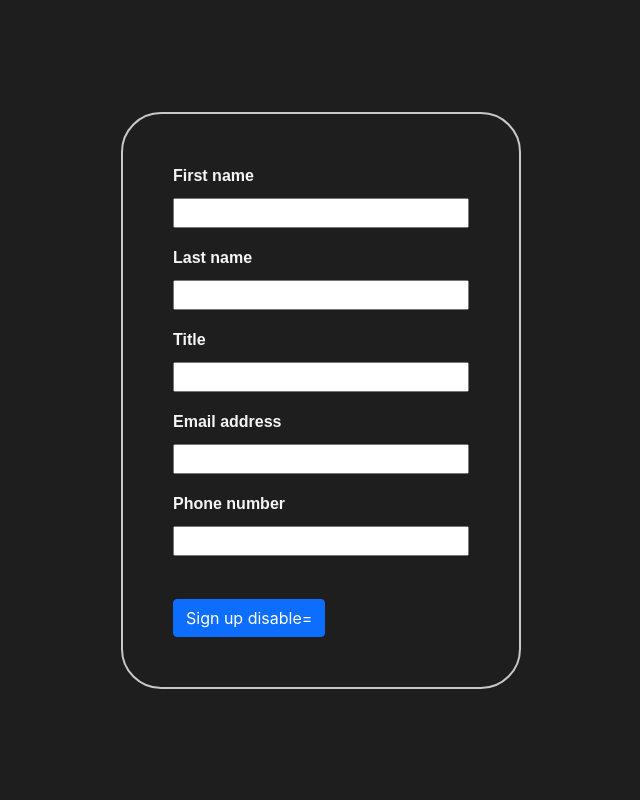
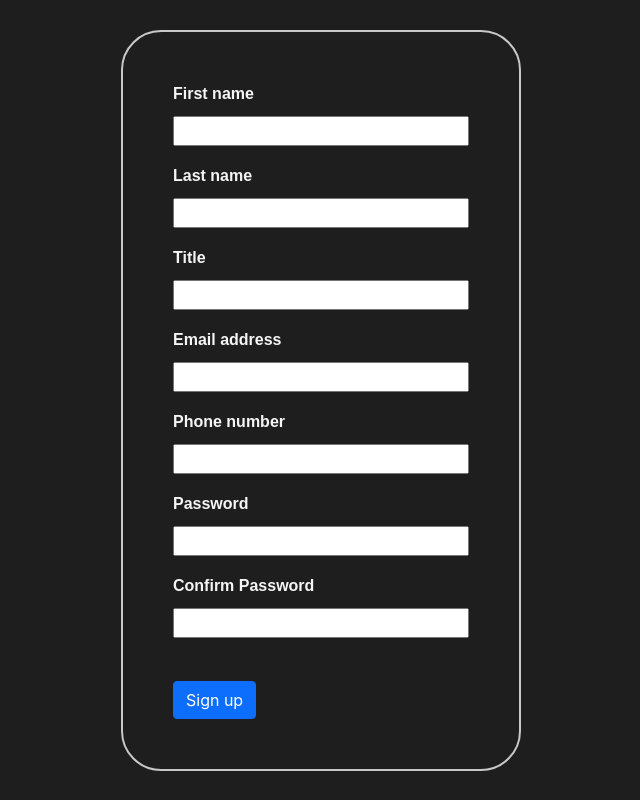
Before and after one commit to Nesmith-Charlesii/mass_notification_fe, a React (Create React App) app: page /register in a window 1280 px wide. Shown: the whole page, without its empty margins (319-959 px from the left). Built offline with nearby package versions, Linux system fonts and the light colour scheme.

Commit message:
added password and confirm password fields

```diff
--- a/src/pages/sign_in/components/register/registration.js
+++ b/src/pages/sign_in/components/register/registration.js
@@ -29,67 +29,87 @@ const Registration = () => {
             <div className={classes.formContainer}>
                 <form className={classes.form} onSubmit={handleSubmit}>
                     <div className='form-group'>
-                        <label for="firstName">First name</label>
+                        <label htmlFor="firstName">First name</label>
                         <input
                         className='form-control-md'
                         type="text"
                         value={formInput["first_name"]}
                         onChange={(e) => setFormInput(e.target.value)}
-                        style={{paddingLeft: "3px"}}
+                        style={{paddingLeft: "4px"}}
                         required
                         />
                     </div>
 
                     <div className='form-group'>
-                        <label for="lastName">Last name</label>
+                        <label htmlFor="lastName">Last name</label>
                         <input
                         className='form-control-md'
                         type="text"
                         value={formInput["last_name"]}
                         onChange={(e) => setFormInput(e.target.value)}
-                        style={{paddingLeft: "3px"}}
+                        style={{paddingLeft: "4px"}}
                         required
                         />
                     </div>
 
                     <div className='form-group'>
-                        <label for="title">Title</label>
+                        <label htmlFor="title">Title</label>
                         <input
                         className='form-control-md'
                         type="text"
                         value={formInput["title"]}
                         onChange={(e) => setFormInput(e.target.value)}
-                        style={{paddingLeft: "3px"}}
+                        style={{paddingLeft: "4px"}}
                         />
                     </div>
 
                     <div className='form-group'>
-                        <label for="email">Email address</label>
+                        <label htmlFor="email">Email address</label>
                         <input
                         className='form-control-md'
                         type="email"
                         value={formInput["email"]}
                         onChange={(e) => setFormInput(e.target.value)}
-                        style={{paddingLeft: "3px"}}
-                        required
+                        style={{paddingLeft: "4px"}}
+                        required = "yo"
                         />
                     </div>
 
                     <div className='form-group'>
-                        <label for="phoneNumber">Phone number</label>
+                        <label htmlFor="phoneNumber">Phone number</label>
                         <input
                         className='form-control-md'
-                        type="number"
+                        type="tel"
                         value={formInput["phone_number"]}
                         onChange={(e) => setFormInput(e.target.value)}
-                        style={{paddingLeft: "3px"}}
+                        style={{paddingLeft: "4px"}}
+                        />
+                    </div>
+
+                    <div className='form-group'>
+                        <label htmlFor="password">Password</label>
+                        <input
+                        className='form-control-md'
+                        type="password"
+                        value={formInput["password"]}
+                        onChange={(e) => setFormInput(e.target.value)}
+                        style={{paddingLeft: "4px"}}
+                        />
+                    </div>
+
+                    <div className='form-group'>
+                        <label htmlFor="confirmPassword">Confirm Password</label>
+                        <input
+                        className='form-control-md'
+                        type="password"
+                        style={{paddingLeft: "4px"}}
                         />
                     </div>
 
                     <div className={classes.buttonContainer}>
-                        <button type="button" className='btn btn-primary'>Sign up disable={mutation.isLoading}</button>
+                        <button type="submit" className='btn btn-primary' disable={mutation.isLoading.toString()}>Sign up</button>
                         { mutation.isLoading && <p>Adding user...</p> }
-                        { mutation.isError && <p>Error: {mutation.error.message}</p> }
+                        { mutation.isError && <p style={{ color: "rgb(240,240,240)", marginTop: "10px" }}>Error: {mutation.error.message}</p> }
                     </div>
 
                 </form>
```
